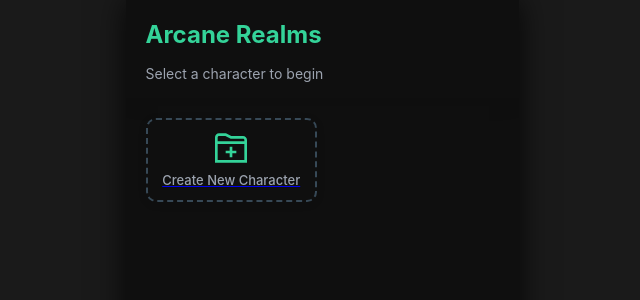
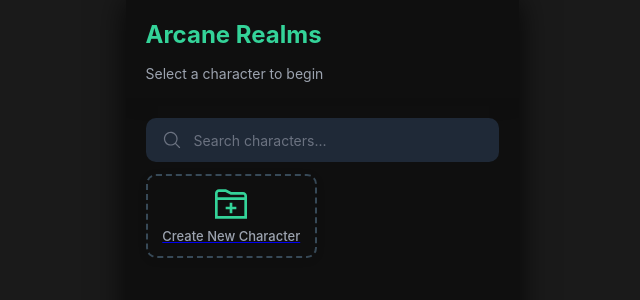
Before and after one commit to Whimsy-rat-trap/dnd-mobile-app, a React (Create React App) app: page /dashboard in a window 1280 px wide. Shown: the top 300 px of the page, without its empty margins (318-958 px from the left). Built offline with nearby package versions, Linux system fonts and the light colour scheme.

Commit message:
0.0.67.48 (Added searchbar on a version of dashboard that makes you pick the character)

```diff
--- a/src/pages/Dashboard.css
+++ b/src/pages/Dashboard.css
@@ -806,3 +806,102 @@
     color: #fca5a5;
     margin-top: 4px;
 }
+
+/* Экран выбора персонажа */
+.dashboard-content {
+    flex: 1;
+    padding: 20px 20px 16px 20px;
+    overflow-y: auto;
+    scrollbar-width: none; /* Firefox */
+    -ms-overflow-style: none; /* IE and Edge */
+}
+
+.dashboard-content::-webkit-scrollbar {
+    display: none; /* Chrome, Safari, Opera */
+}
+
+.character-select-grid {
+    display: grid;
+    grid-template-columns: 1fr 1fr;
+    gap: 10px;
+    margin-top: 12px;
+}
+
+.character-select-card {
+    background: #1f2937;
+    border-radius: 10px;
+    padding: 12px;
+    box-shadow: 0 2px 8px rgba(0, 0, 0, 0.1);
+    transition: transform 0.1s ease;
+    cursor: pointer;
+    display: flex;
+    flex-direction: column;
+    justify-content: center;
+    min-height: 80px;
+}
+
+.character-select-card:hover {
+    transform: scale(1.02);
+}
+
+.character-select-card.needs-death-save {
+    border: 2px solid #ef4444;
+    background: rgba(239, 68, 68, 0.1);
+}
+
+.character-select-info {
+    display: flex;
+    flex-direction: column;
+    gap: 4px;
+}
+
+.character-select-name {
+    font-weight: 600;
+    font-size: 14px;
+    color: #fff;
+}
+
+.character-select-class {
+    font-size: 12px;
+    color: #9ca3af;
+}
+
+.character-select-card.add-card {
+    background: transparent !important;
+    border: 2px dashed #374957;
+    display: flex;
+    align-items: center;
+    justify-content: center;
+    cursor: pointer;
+    transition: border-color 0.2s, background 0.2s;
+}
+
+.character-select-card.add-card:hover {
+    border-color: #34d399;
+    background: rgba(52, 211, 153, 0.05) !important;
+}
+
+.character-select-card .add-card-content {
+    display: flex;
+    flex-direction: column;
+    align-items: center;
+    gap: 8px;
+}
+
+.character-select-card .add-card-content svg {
+    width: 32px;
+    height: 32px;
+}
+
+.character-select-card .add-card-label {
+    font-weight: 500;
+    font-size: 13px;
+    color: #9ca3af;
+    text-align: center;
+}
+
+.death-saves-indicator {
+    font-size: 11px;
+    color: #fca5a5;
+    margin-top: 4px;
+}
--- a/src/pages/Dashboard.tsx
+++ b/src/pages/Dashboard.tsx
@@ -4,6 +4,7 @@ import { useCharacters } from '../context/CharacterContext';
 import CreateModePopup from '../components/CreateModePopup';
 import DiceRoller from '../components/DiceRoller';
 import Modal from '../components/Modal';
+import SearchBar from '../components/SearchBar';
 import './Dashboard.css';
 
 const Dashboard: React.FC = () => {
@@ -28,6 +29,9 @@ const Dashboard: React.FC = () => {
     // Состояние для попапа выбора режима создания персонажа
     const [showCreatePopup, setShowCreatePopup] = useState(false);
 
+    // Поиск персонажей
+    const [searchQuery, setSearchQuery] = useState('');
+
     // Dice roller состояния
     const diceTypes = [4, 6, 8, 10, 12, 20];
     const [diceResults, setDiceResults] = useState<(number | null)[]>(Array(6).fill(null));
@@ -50,6 +54,11 @@ const Dashboard: React.FC = () => {
         return 6;
     };
 
+    // Фильтрация персонажей для экрана выбора
+    const filteredCharacters = characters.filter(char =>
+        char.name.toLowerCase().includes(searchQuery.toLowerCase())
+    );
+
     // Если персонаж не выбран – показываем экран выбора
     if (!character) {
         return (
@@ -61,8 +70,13 @@ const Dashboard: React.FC = () => {
                     <div className="header-subtitle">Select a character to begin</div>
                 </div>
                 <div className="dashboard-content">
+                    <SearchBar
+                        value={searchQuery}
+                        onChange={setSearchQuery}
+                        placeholder="Search characters..."
+                    />
                     <div className="character-select-grid">
-                        {characters.map((char) => {
+                        {filteredCharacters.map((char) => {
                             const needsDeathSave = char.hp === 0 && char.status !== 'dead' && !char.isStable;
                             return (
                                 <div
@@ -351,7 +365,7 @@ const Dashboard: React.FC = () => {
                         <div className="levelup-icon">
                             <svg width="24" height="24" viewBox="0 0 24 24" fill="none" xmlns="http://www.w3.org/2000/svg">
                                 <g clipPath="url(#clip0_403_3729)">
-                                    <path d="M22.5861 18.1479L12.7071 8.26894C12.517 8.08645 12.2636 7.98455 12.0001 7.98455C11.7366 7.98455 11.4832 8.08645 11.2931 8.26894L1.4201 18.1419L0.00610352 16.7279L9.8791 6.85494C10.4507 6.30947 11.2105 6.00513 12.0006 6.00513C12.7907 6.00513 13.5505 6.30947 14.1221 6.85494L24.0001 16.7339L22.5861 18.1479Z" fill="#374957" />
+                                    <path d="M22.5861 18.1479L12.7071 8.26894C12.517 8.08645 12.2636 7.98455 12.0001 7.98455C11.7365 7.98455 11.4832 8.08645 11.2931 8.26894L1.4201 18.1419L0.00610352 16.7279L9.8791 6.85494C10.4507 6.30947 11.2105 6.00513 12.0006 6.00513C12.7907 6.00513 13.5505 6.30947 14.1221 6.85494L24.0001 16.7339L22.5861 18.1479Z" fill="#374957" />
                                 </g>
                                 <defs>
                                     <clipPath id="clip0_403_3729">
```
